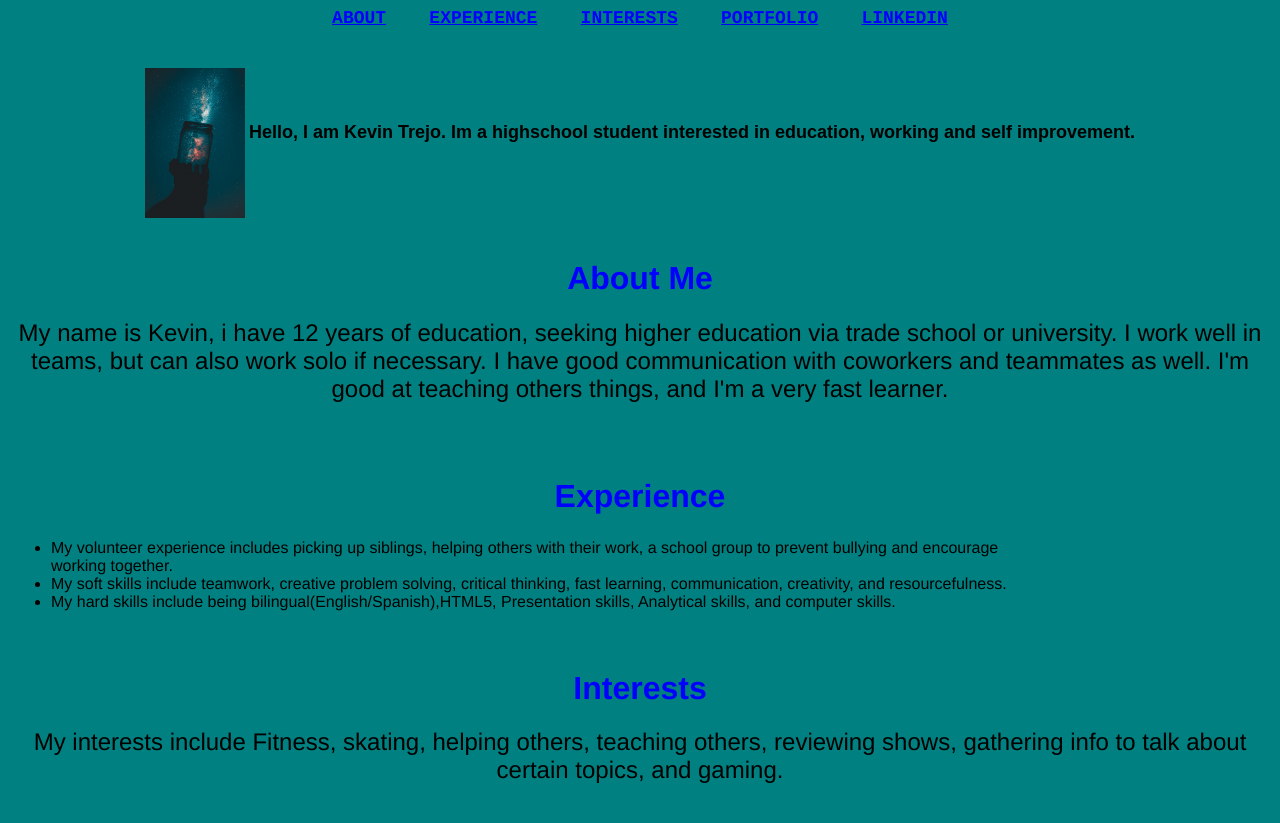
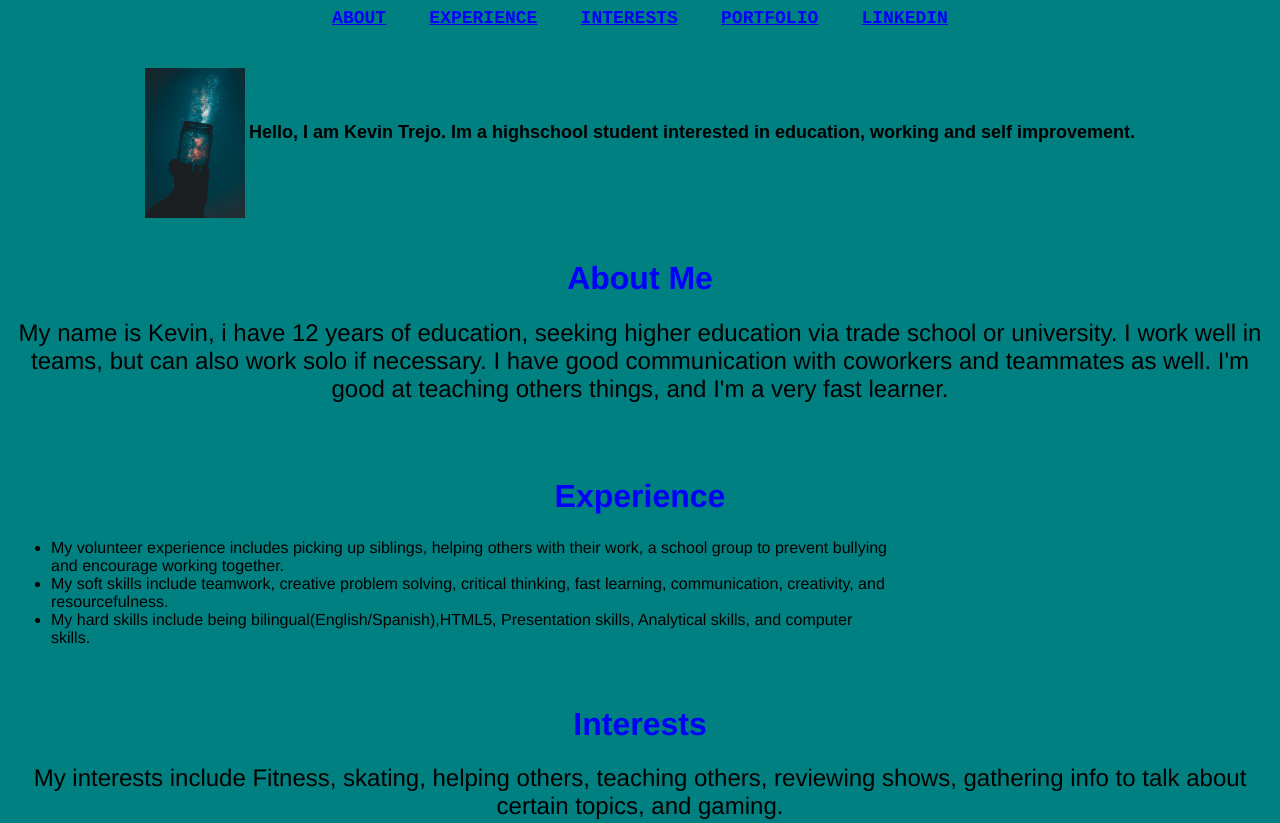
Before and after one commit to KevinT64/KevinT64.github.io, a plain HTML site: page index.html in a window 1280 px wide. Shown: the top 823 px of the page. Drawn offline with Linux system fonts and the light colour scheme.

Commit message:
Update index.html

```diff
--- a/index.html
+++ b/index.html
@@ -42,7 +42,7 @@
 		</font>
 	</h1>
 	<font face="helvetica" color="black" size="5">
-		<table width=80%><tr><td><ul>
+		<table width=70%><tr><td><ul>
 		    <li>My volunteer experience includes picking up siblings, helping others with their work, a school group to prevent bullying and encourage working together.</li>
 		    <li>My soft skills include teamwork, creative problem solving, critical thinking, fast learning, communication, creativity, and resourcefulness.</li>
 		    <li>My hard skills include being bilingual(English/Spanish),HTML5, Presentation skills, Analytical skills, and computer skills.</li>
```
